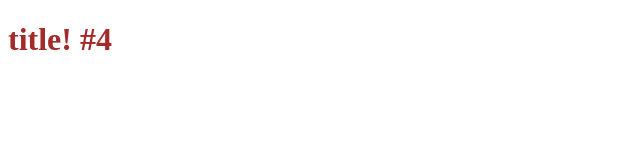
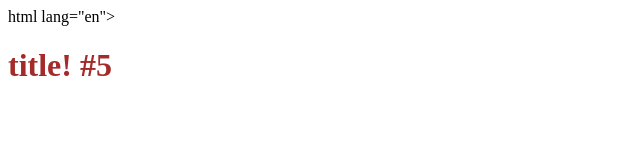
Before and after one commit to usadba-map/usadba-map.github.io, a plain HTML site: page index.html in a window 1280 px wide. Shown: the whole page, without its empty margins (0-640 px from the left). Drawn offline with Linux system fonts and the light colour scheme.

Commit message:
Update index.html

```diff
--- a/index.html
+++ b/index.html
@@ -1,10 +1,17 @@
 <!doctype html>
 <html>
+html lang="en">
 <head>
+	<meta charset="utf-8">
+	<meta http-equiv="X-UA-Compatible" content="IE=edge">
+	<meta name="viewport" content="width=device-width, initial-scale=1">
+	<title>Народная карта -- &laquo;Агро-клуб Усадьба&raquo;</title>
+
+	<link rel="stylesheet" href="https://fonts.googleapis.com/css?family=Josefin+Sans:300,400|Roboto:300,400,500">
   <link crossorigin="anonymous" media="all" rel="stylesheet" href="styles.css" />
 </head>
 <body>
-  <h1> title! #4 </h1>
+  <h1> title! #5 </h1>
   <script>
     setTimeout(() => alert('Is This THIS?'), 3000)
   </script>
```
